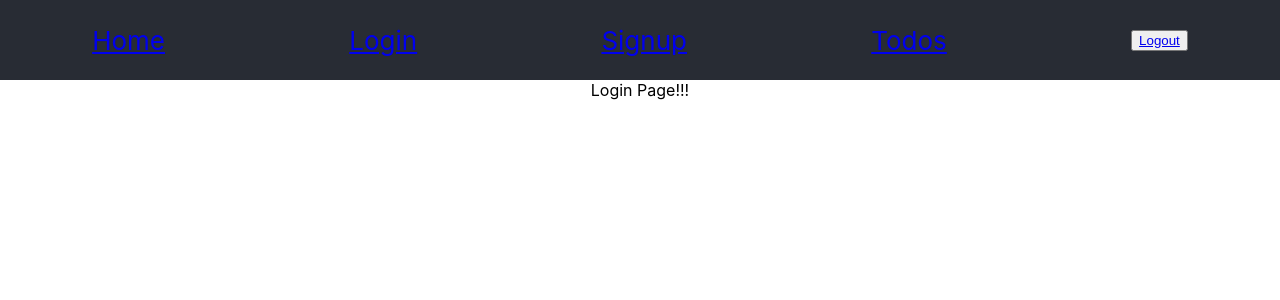
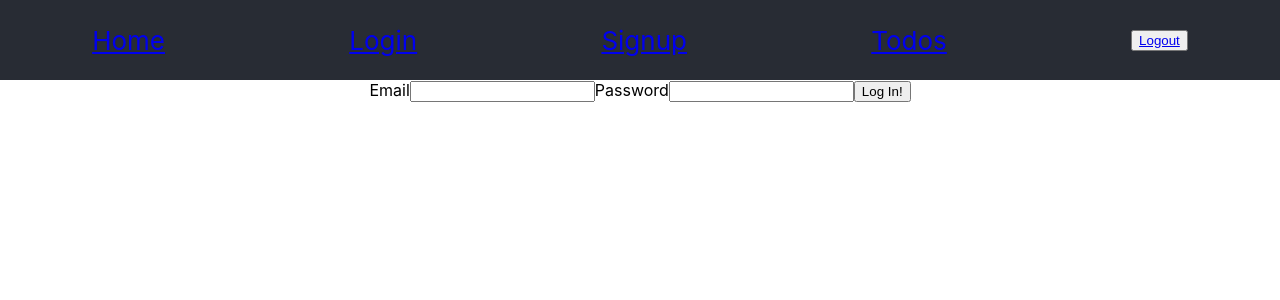
Before and after one commit to MissaelOrtiz/lab13-todo-frontend, a React (Create React App) app: page /login in a window 1280 px wide. Shown: the top 300 px of the page. Built offline with nearby package versions, Linux system fonts and the light colour scheme.

Commit message:
added working login page

```diff
--- a/src/App.css
+++ b/src/App.css
@@ -13,15 +13,6 @@
   color: white;
 }
 
-.App-link {
-  color: #61dafb;
+.hidden {
+  display: none;
 }
-
-@keyframes App-logo-spin {
-  from {
-    transform: rotate(0deg);
-  }
-  to {
-    transform: rotate(360deg);
-  }
-}
--- a/src/LoginPage.js
+++ b/src/LoginPage.js
@@ -1,10 +1,42 @@
 import React, { Component } from 'react'
+import { login } from './utils'
 
-export default class LoginPage extends Component {
+export default class SignupPage extends Component {
+    state = {
+        email: '',
+        password: ''
+    }
+
+    handleSubmit =  async (e) => {
+        e.preventDefault();
+
+        const token = await login(this.state.email, this.state.password);
+        this.props.event(token)
+        this.props.history.push('/todos')
+    }
+
+    handleEmailChange = (e) => {
+        this.setState({ password: e.target.value });
+    }
+
+    handlePasswordChange = (e) => {
+        this.setState({ email: e.target.value });
+    }
+
     render() {
         return (
             <div>
-                Login Page!!!
+                <form onSubmit={this.handleSubmit}>
+                    <label>
+                        Email
+                        <input type="email" onChange={this.handleEmailChange}/>
+                    </label>
+                    <label>
+                        Password
+                        <input type="password" onChange={this.handlePasswordChange}/>
+                    </label>
+                    <button>Log In!</button>
+                </form>
             </div>
         )
     }
```
